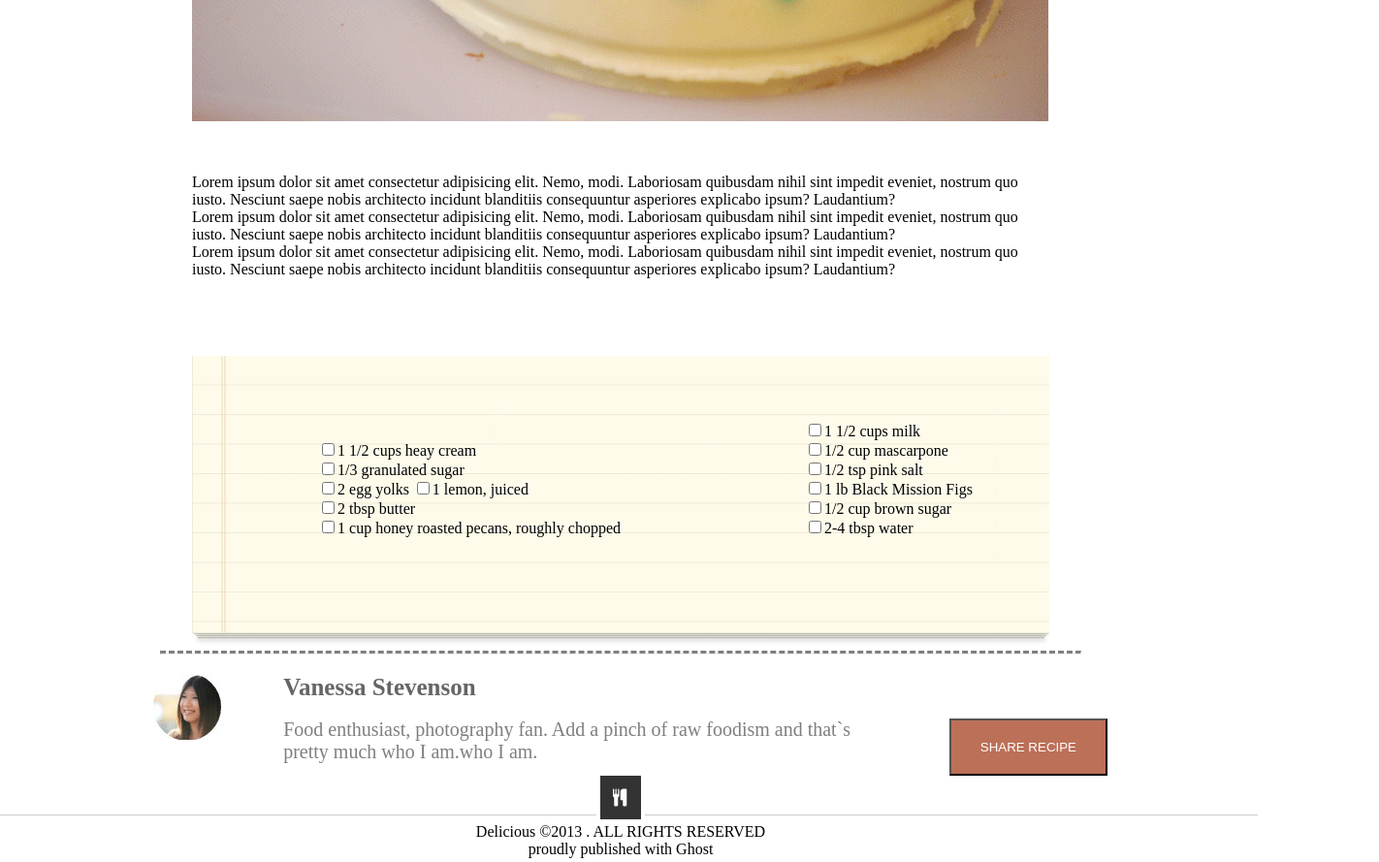
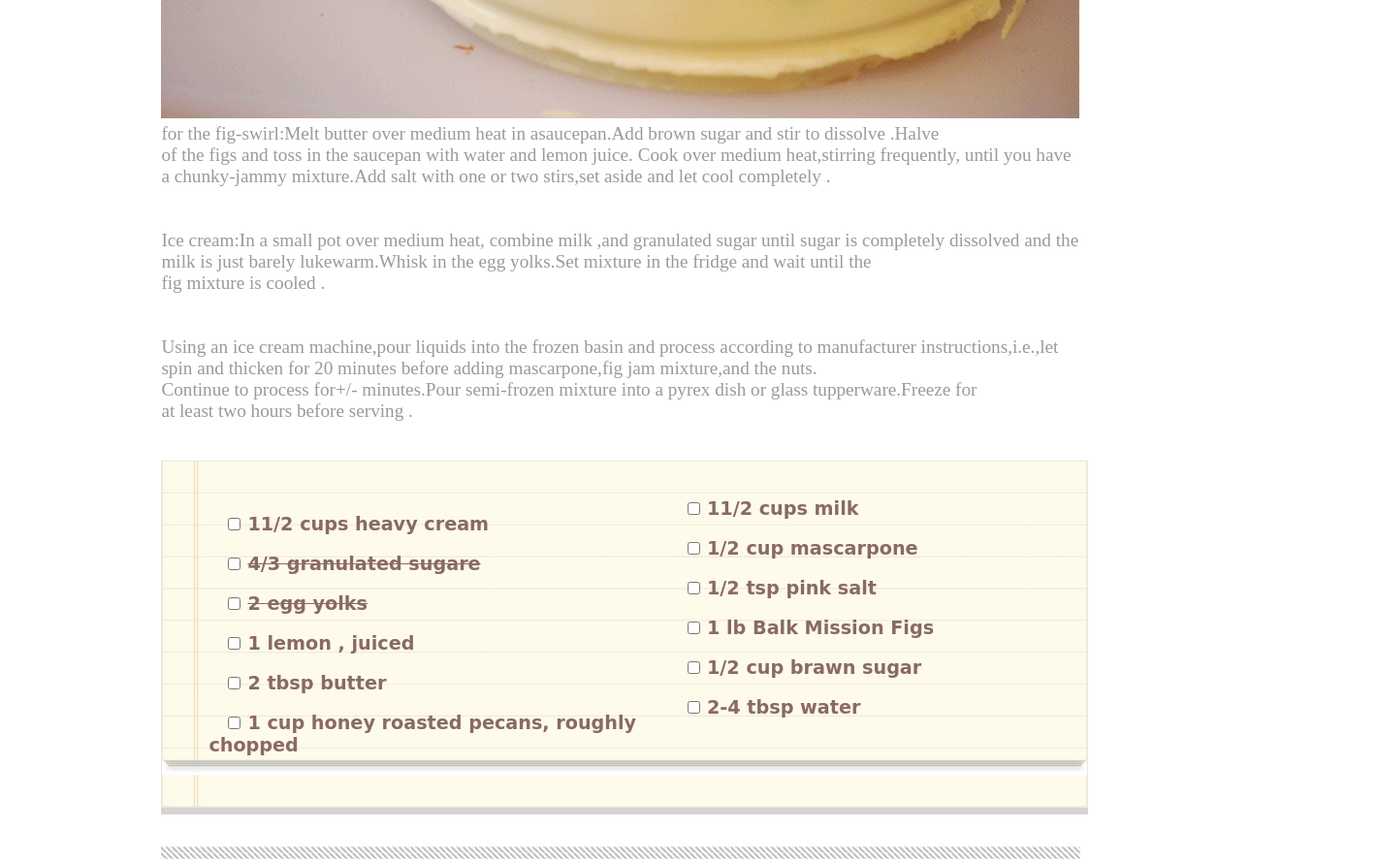
Before and after one commit to FarahJamal/chocolate-pizza, a plain HTML site: page index.html in a window 1280 px wide. Shown: the part 760-1649 px from the top of the page at 97% size, 1422 px wide, since content can reach past the window. Drawn offline with Linux system fonts and the light colour scheme; files whose address does not match are found by name.

Commit message:
fixing the hr and lists

```diff
--- a/css/style.css
+++ b/css/style.css
@@ -17,43 +17,39 @@ padding-left: 10px;
 
 }
 #logoUl li h1{
-    font-family: 'Dancing Script', cursive;
+    font-family: 'Lobster', cursive;
 }
 #smallImg{
-    padding-right: 50px;
 }
 hr {
-  border-top:  dashed grey ;
-  width:75%;
-  margin:0 auto
+    height: 10px;
+    color: rgb(168, 168, 168);
+    color: rgb(194, 194, 194);
+    background-image: linear-gradient(45deg, transparent, transparent 25%, currentColor 20%, currentColor 50%, transparent 50%, transparent 75%, currentColor 75%,transparent 100%, currentColor 100%,transparent 125%, currentColor 125%,transparent 150%, currentColor 150%);
+    background-size: 6px 6px;
+    width: 100%;
+    height: 13px;
+    border: none;
 }
+
 header{
     padding-bottom: 100px;
     padding-left: 120px;
     padding-right: 120px;
 }
-#mainP{
-    padding-left: 190px;
-    padding-right: 190px;
-    margin-top: 50px;
-}
+
 #para{
-    padding-left: 190px;
-    padding-right: 190px;
-    margin-top: 50px;
-}
-#list{
-    padding-left: 190px;
-    padding-right: 190px;
-    margin-top: 50px;
 
-}
+    color: rgb(155, 154, 154);
+    font-size: larger;
+ }
+
  #image1{
     float: right;
 }
 #image2 {
     width: 100%;
-    padding-top: 50px;
+    text-align: center;
 }
 #listImg{
     width: 100%;
@@ -61,28 +57,52 @@ header{
 }
 #mainP h1,p{
 
-    margin: 0;
+    width: 100%;
+
 
 }
-#column-1{
-    position: absolute;
+#mainP h1{
 
-    list-style-type: square;
-    bottom: 30%;
-    left: 50%;
-    margin-left:150px ;
-  }
-  #column-2{
-    position: absolute;
+margin-top: 20px;
+margin-bottom: 0px;
+}
 
-    list-style-type: square;
-    bottom: 30%;
-    right: 50%;
-  }
+
 
 .container {
-    position: relative;
-  }
+    border: 1px solid rgb(235, 229, 229);
+    padding: 3px;
+    box-shadow: 0px 7px rgb(216, 211, 211);
+    margin-top: 40px;
+    width: 100%;
+    background-image: url('../lab-assets/list-bg.png');
+    background-size: 100%;
+    max-width: 100%;
+    height: 350px;
+    margin-bottom: 40px;
+}
+
+
+#column-2{
+    float: left;
+    padding-left: 45px;
+    width: 50%;
+}
+input {
+    margin-top: 23px;
+    margin-left: 20px;
+}
+
+label {
+    font-family: cursive;
+    color: #896A61;
+font-size: larger;
+font-weight: bold;
+}
+body {
+    margin-left: 13%;
+    margin-right: 13%;
+}
 
 #footer{
         padding-left:150px ;
--- a/index.html
+++ b/index.html
@@ -53,52 +53,93 @@
                       <img src="./lab-assets/print-icon.png" alt="">
                       <p style="float: right; color: gray;">PRINT</p>
             </div>
-            <img id="image2"src="./lab-assets/choco-pizza.png" alt="">
 
          </div>
          <div id="para">
-             <p>             Lorem ipsum dolor sit amet consectetur adipisicing elit. Nemo, modi. Laboriosam quibusdam nihil sint impedit eveniet, nostrum quo iusto. Nesciunt saepe nobis architecto incidunt blanditiis consequuntur asperiores explicabo ipsum? Laudantium?
-            </p>
-             <p>             Lorem ipsum dolor sit amet consectetur adipisicing elit. Nemo, modi. Laboriosam quibusdam nihil sint impedit eveniet, nostrum quo iusto. Nesciunt saepe nobis architecto incidunt blanditiis consequuntur asperiores explicabo ipsum? Laudantium?
-            </p>
-             <p>             Lorem ipsum dolor sit amet consectetur adipisicing elit. Nemo, modi. Laboriosam quibusdam nihil sint impedit eveniet, nostrum quo iusto. Nesciunt saepe nobis architecto incidunt blanditiis consequuntur asperiores explicabo ipsum? Laudantium?
-            </p>
+
+            <img id="image2"src="./lab-assets/choco-pizza.png" alt="">
+
+            <p> for the fig-swirl:Melt butter over medium heat in asaucepan.Add brown sugar and stir to dissolve .Halve
+                <br>of the figs and toss in the saucepan with water and lemon juice. Cook over medium heat,stirring frequently, until
+                 you have a chunky-jammy mixture.Add salt with one or two stirs,set aside and let cool completely .
+                    </p>
+                    <br><br>
+                    <p> Ice cream:In a small pot over medium heat, combine milk ,and granulated sugar until sugar is completely
+                        dissolved and the milk is just barely lukewarm.Whisk in the egg yolks.Set mixture in the fridge and wait until the <br>
+                        fig mixture is cooled .
+                    </p>
+                    <br><br>
+                    <p>
+                        Using an ice cream machine,pour liquids into the frozen basin and process according to manufacturer
+                    instructions,i.e.,let spin and thicken for 20 minutes before adding mascarpone,fig jam mixture,and the nuts. <br>
+                    Continue to process for+/- minutes.Pour semi-frozen mixture into a pyrex dish or glass tupperware.Freeze for <br>
+                    at least two hours before serving .
+                    </p>
+
          </div>
 
-         <div class="container" id="list">
-             <img id="listImg"src="./lab-assets/list-bg.png" alt="">
+         <div class="container">
              <div>
+                <section>
+                    <ul id = "column-2">
+                        <input type="checkbox" id="vehicle1" name="vehicle1" value="Bike">
+                        <label for="vehicle1">11/2 cups heavy  cream</label><br>
+
+
+                        <input type="checkbox" id="vehicle1" name="vehicle1" value="Bike">
+                        <label for="vehicle1"><del> 4/3 granulated sugare</del></label><br>
+
+
+
+                        <input type="checkbox" id="vehicle1" name="vehicle1" value="Bike">
+                        <label for="vehicle1"><del> 2 egg yolks</del></label><br>
+
+
+                        <input type="checkbox" id="vehicle1" name="vehicle1" value="Bike">
+                        <label for="vehicle1">1 lemon , juiced</label><br>
+
+
+
+                        <input type="checkbox" id="vehicle1" name="vehicle1" value="Bike">
+                        <label for="vehicle1"> 2 tbsp butter</label><br>
+
+                        <input type="checkbox" id="vehicle1" name="vehicle1" value="Bike">
+                        <label for="vehicle1"> 1 cup honey roasted pecans, roughly chopped</label>
+                        <br>
+                        </ul>
+                </section>
                 <section>
                     <ul id = "column-1">
 
-                        <input type="checkbox">1 1/2 cups milk
-                        <br>
-                        <input type="checkbox">1/2 cup mascarpone
-                        <br>
-                        <input type="checkbox">1/2 tsp pink salt
-                        <br>
-                            <input type="checkbox">1 lb Black Mission Figs
-                            <br>
-                            <input type="checkbox">1/2 cup brown sugar
-                            <br>
-                            <input type="checkbox">2-4 tbsp water
+                        <input type="checkbox" id="vehicle1" name="vehicle1" value="Bike">
+                <label for="vehicle1"> 11/2 cups milk</label><br>
+
+
+                <input type="checkbox" id="vehicle1" name="vehicle1" value="Bike">
+                <label for="vehicle1"> 1/2 cup mascarpone</label><br>
+
+
+                <input type="checkbox" id="vehicle1" name="vehicle1" value="Bike">
+                <label for="vehicle1">1/2 tsp pink salt </label><br>
+
+
+                <input type="checkbox" id="vehicle1" name="vehicle1" value="Bike">
+                <label for="vehicle1"> 1 lb Balk Mission Figs</label><br>
+
+
+                <input type="checkbox" id="vehicle1" name="vehicle1" value="Bike">
+                <label for="vehicle1">1/2 cup brawn sugar </label><br>
+
+
+
+                <input type="checkbox" id="vehicle1" name="vehicle1" value="Bike">
+                <label for="vehicle1"> 2-4 tbsp water</label><br>
+
+
                     </ul>
 
                 </section>
-                <section>
-                    <ul id = "column-2">
-                        <input type="checkbox">1 1/2 cups heay cream
-                        <br>
-                        <input type="checkbox">1/3 granulated sugar
-                        <br>
-                        <input type="checkbox">2 egg yolks
-                        <input type="checkbox">1 lemon, juiced
-                                <br>
-                                <input type="checkbox">2 tbsp butter
-                                <br>
-                                <input type="checkbox">1 cup honey roasted pecans, roughly chopped
-                        </ul>
-                </section>
+
 
             </div>
 
```
